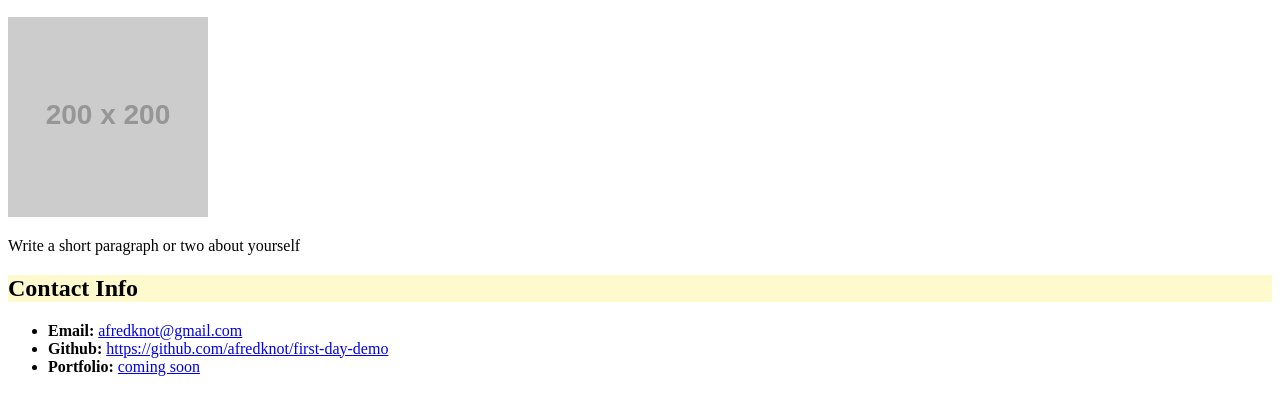
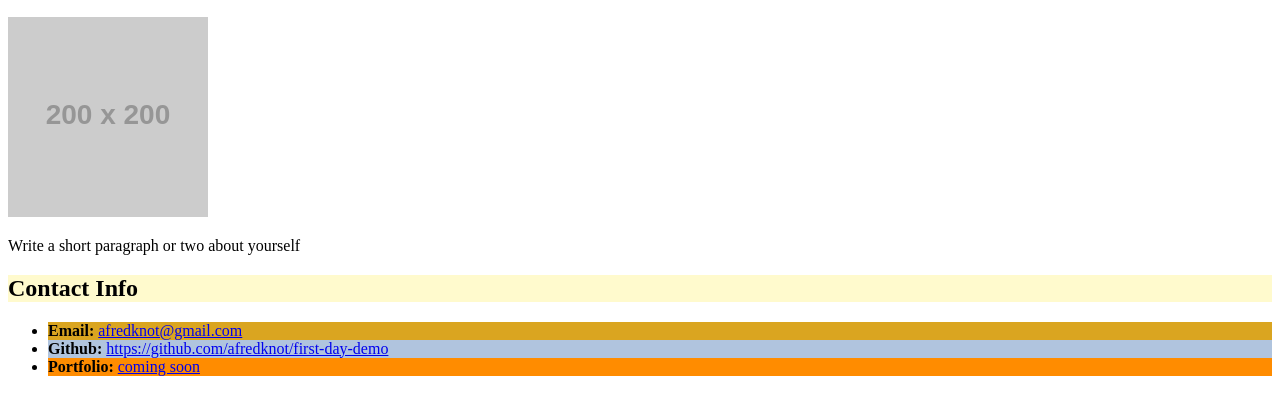
Before and after one commit to afredknot/first-day-demo, a plain HTML site: page index.html in a window 1280 px wide. Shown: the part 110-524 px from the top of the page. Drawn offline with Linux system fonts and the light colour scheme; placeholder pictures from the web are drawn by us.

Commit message:
added css style

```diff
--- a/index.html
+++ b/index.html
@@ -5,6 +5,7 @@
     <meta charset="UTF-8">
     <title>Student Bio</title>
     <!-- Link to stylesheet using rel and href attributes -->
+
     <link rel="stylesheet" href="./style.css" />
   </head>
 
@@ -26,11 +27,15 @@
         <h2 class="lesson">Contact Info</h2>
         <ul>
           <!-- TODO: add id attribute -->
-          <li><strong>Email:</strong> <a href="#">afredknot@gmail.com</a></li>
+
+          <li id="email">
+            <strong>Email:</strong> <a href="#">afredknot@gmail.com</a></li>
           <!-- TODO: add id attribute -->
-          <li><strong>Github:</strong> <a href="#">https://github.com/afredknot/first-day-demo</a></li>
+
+          <li id="github">
+            <strong>Github:</strong> <a href="#">https://github.com/afredknot/first-day-demo</a></li>
           <!-- TODO: add id attribute -->
-          <li><strong>Portfolio:</strong> <a href="#">coming soon</a></li>
+          <li id="portfolio"><strong>Portfolio:</strong> <a href="#">coming soon</a></li>
         </ul>
       </section>
     </body>
```
